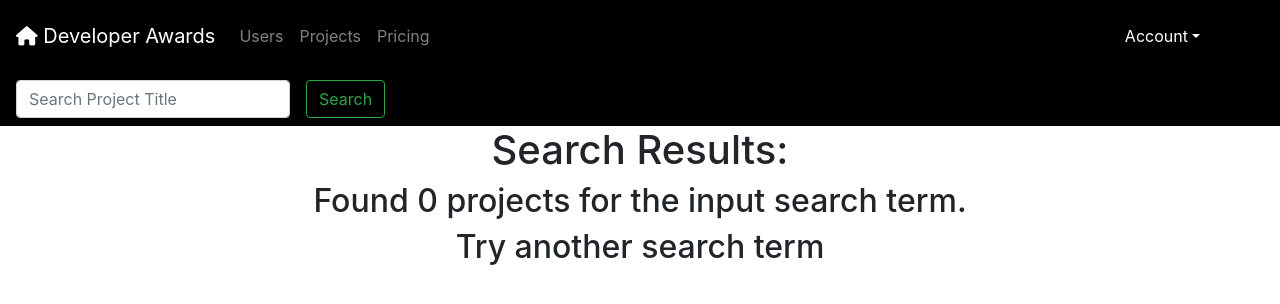
After one commit to JoyWambui/Developer-Awards, a Django app: page /search-results/ in a window 1280 px wide. The commit adds this page. Shown: the top 304 px of the page. Run offline with Django 4.2, Linux system fonts and the light colour scheme; some libraries are stand-ins or nearby versions.

Commit message:
Search for a project

```diff
--- a/awards/templates/homepage.html
+++ b/awards/templates/homepage.html
@@ -7,8 +7,8 @@
 {% block content %}
 <header class="masthead">
     <div class="container h-100">
-        <div class="row h-100 align-items-center">
-            <div class="col-12 text-center">
+        <div class="row h-100 align-items-center " id="landing">
+            <div class="col-12 text-center text-wrap">
                 <h1 class="fw-light">Developer Awards</h1><br>
                 <h2 class="fw-light">Welcome to Developer Awards</h2><br>
                 <p class="lead">Upload your favorite projects and have them rated. <br>Rate any uploaded project.</p>
--- a/awards/templates/navbar.html
+++ b/awards/templates/navbar.html
@@ -37,4 +37,10 @@
             </span>
         </div>
     </nav>
+    <nav class="navbar navbar-dark" style="background-color: #000">
+        <form action="{% url 'searchProject' %}" method="get" class="form-inline ">
+          <input class="form-control mr-sm-3" name='search' type="search" placeholder="Search Project Title" aria-label="Search">
+          <button class="btn btn-outline-success my-0 my-sm-0" type="submit">Search</button>
+        </form>
+      </nav>
 </div>
--- /dev/null
+++ b/awards/templates/search_results.html
@@ -0,0 +1,61 @@
+{%extends 'base.html'%}
+{%load static%}
+{% block styles %}
+{{block.super}}
+<link rel="stylesheet" href="{% static 'css/project_list.css' %}">
+{% endblock %}
+{% block content %}
+<div class="container-fluid">
+    <div class="row align-items-center">
+        <div class="col-sm-2"></div>
+        <div class="col-sm-8 text-center">
+            <h1>Search Results:</h1>
+            {% if project_list%}
+            <h2>Found {{ project_list|length }} projects.</h2>
+            {% else %}
+            <h2> Found 0 projects for the input search term.</h2>
+            {% endif %}
+        </div>
+        <div class="col-sm-2"></div>
+    </div>
+    <div class="row align-items-center">
+        <div class="col-sm-3"></div>
+        <div class="col-sm-6 text-center">
+            {% if project_list %}
+            {%for project in project_list%}
+            <div class="card projectCard">
+                <div class="row no-gutters align-items-center">
+                    <div class="col-md-4 imgColumn">
+                        {% if project.image %}
+                        <img src="{{ project.image.url }}" alt="{{project.title}}" />
+                        {%else%}
+                        <img src="https://encrypted-tbn0.gstatic.com/images?q=tbn:ANd9GcSSPBdCYi2v2gXSJfvkxRbNbJPTULS9PG8dJw&usqp=CAU"
+                            alt=" Project Image unavailable" />
+                        {%endif%}
+                    </div>
+                    <div class="col-md-8">
+                        <div class="card-body">
+                            <h5 class="card-title"><strong>Posted by <br> </strong><a
+                                    href="{%url% profile pk=profile.author.id}">@{{project.author.username}}</a></h5>
+                            <p class="card-text"><strong>Title <br></strong>{{project.title|title}}</p>
+                        </div>
+                    </div>
+                </div>
+                <div class="card-footer view">
+                    <div class="d-flex justify-content-center">
+                        <a class="btn btn-info" href="{%url 'project' pk=project.id%}" role="button">View
+                            More</a>
+                    </div>
+                </div>
+
+            </div>
+            {%endfor%}
+            {%else%}
+            <h2>Try another search term</h2>
+            {% endif %}
+        </div>
+        <div class="col-sm-3"></div>
+    </div>
+
+</div>
+{% endblock %}
--- a/awards/urls.py
+++ b/awards/urls.py
@@ -24,4 +24,5 @@ urlpatterns= [
     path('projects/<int:pk>/rate/new/', award_views.RateCreateView.as_view(), name='rateNew'),
     path('rate/<int:pk>/update/', award_views.RateUpdateView.as_view(), name='rateUpdate'),
     path('rate/<int:pk>/delete/', award_views.RateDeleteView.as_view(), name='rateDelete'),
+    path('search-results/',award_views.search_results,name='searchProject')
 ]
--- a/awards/views.py
+++ b/awards/views.py
@@ -12,7 +12,7 @@ from rest_framework import status,viewsets
 from .serializer import ProfileSerializer,ProjectSerializer
 from .forms import SignUpForm
 from .permissions import IsAuthenticatedOrReadOnly
-from .models import  Profile,Project,Rate
+from .models import  *
 
 def signup(request):
     '''View function that signs up a new user'''
@@ -38,6 +38,16 @@ def signup(request):
 
 def homepage(request):
     return render(request, 'homepage.html')
+
+def search_results(request):
+
+    if 'search' in request.GET and request.GET["search"]:
+        search_term = request.GET.get("search")
+        project_list = Project.objects.filter(title__icontains=search_term)
+        return render(request, 'search_results.html', {"project_list":project_list})
+    else:
+        message = "You haven't searched for any term"
+        return render(request, 'search_results.html',{"message":message})
 
 #PROFILE LOGIC
 class ProfileListView(generic.ListView):
```
Also changed, not shown: static/css/homepage.css (+16 -0 lines).
